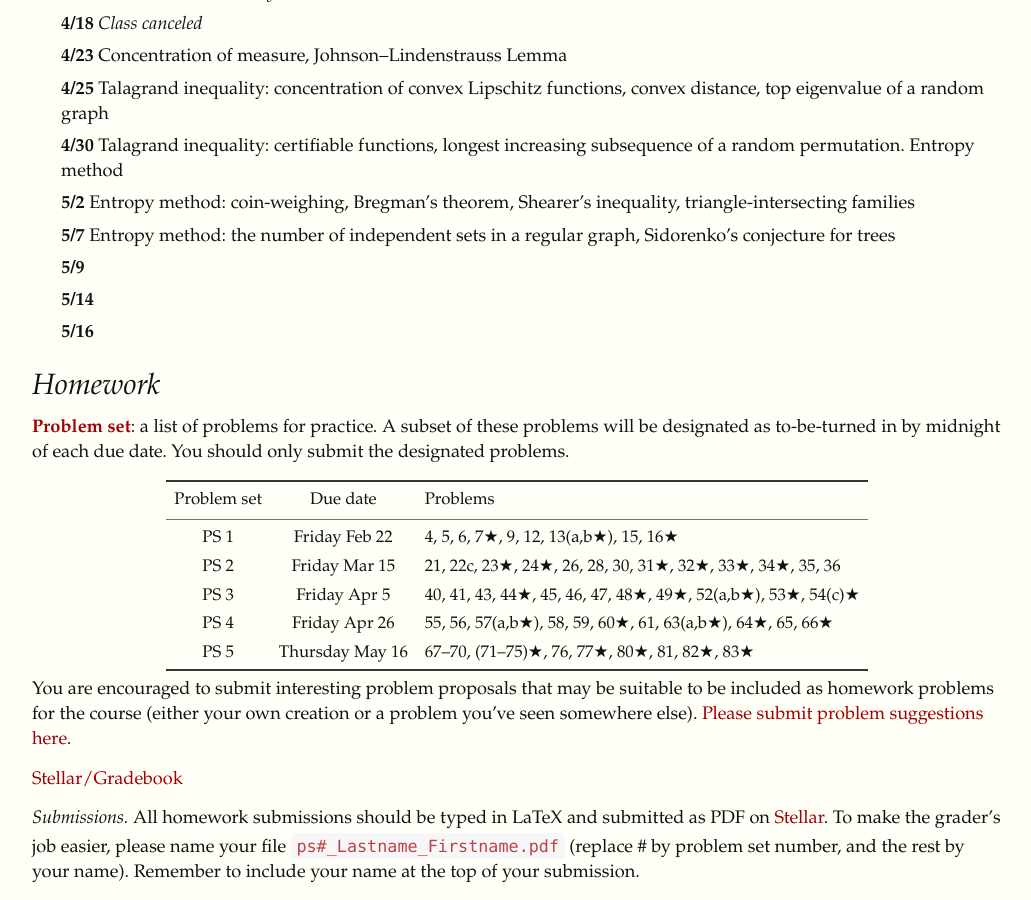
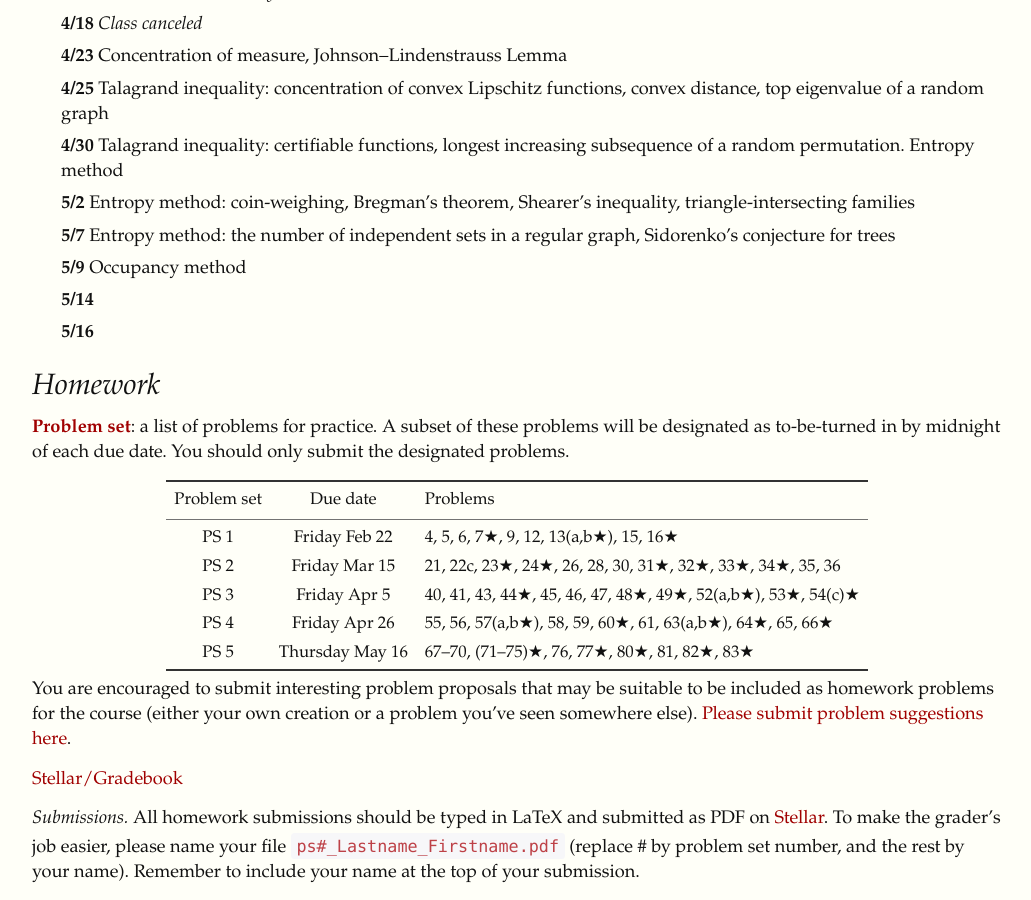
Before and after one commit to yufeizhao/yufeizhao.github.io, a Jekyll site: the page built from pm/index.md, in a window 1280 px wide and 900 px high, scrolled down 1546 px. Shown: the whole window, without its empty margins (123-1154 px from the left). Built offline with Jekyll 4.4.1, drawn with Linux system fonts in a browser that asks for light colours; nearby versions of some CDN libraries; formulas are drawn with MathJax 3.

Commit message:
syllabus

```diff
--- a/pm/index.md
+++ b/pm/index.md
@@ -57,7 +57,7 @@ A graduate-level introduction to the probabilistic method, a fundamental and pow
 - **4/30** Talagrand inequality: certifiable functions, longest increasing subsequence of a random permutation. Entropy method
 - **5/2** Entropy method: coin-weighing, Bregman's theorem, Shearer's inequality, triangle-intersecting families
 - **5/7** Entropy method: the number of independent sets in a regular graph, Sidorenko's conjecture for trees
-- **5/9**
+- **5/9** Occupancy method
 - **5/14**
 - **5/16**
 
```
